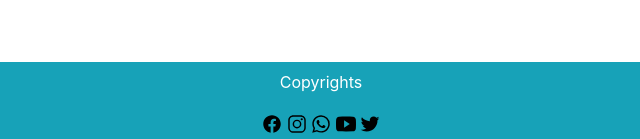
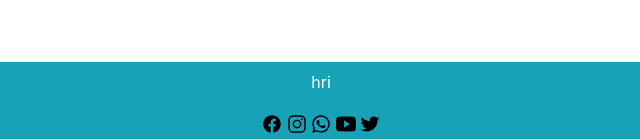
Before and after one commit to sreehari232323/Personal-static-website, a plain HTML site: page index.html in a window 1280 px wide. Shown: the part 3901-4040 px from the top of the page, 319-959 px from the left. Drawn offline with nearby package versions, Linux system fonts and the light colour scheme.

Commit message:
first commit

```diff
--- a/index.html
+++ b/index.html
@@ -373,7 +373,7 @@
        <div class="container">
           <div class="row">
             <div class="col md-12 text-center text-white p-2">
-              <p>Copyrights</p>
+              <p>hri</p>
               <div class="my-auto">
                   <a href="https://www.facebook.com/sreehari.kambalath"><img src="img/logo-facebook.svg " alt="" width="20px" height="20px"></a>
                   <a href="https://www.instagram.com/"> <img src="img/logo-instagram.svg " alt="" width="20px" height="20px"></a>
```
